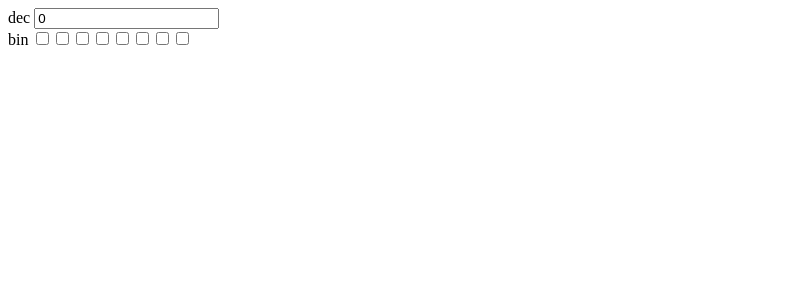
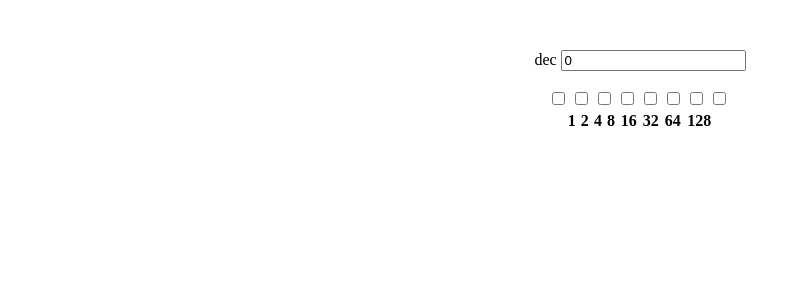
Before and after one commit to g8nuine/Angular_Enjoyers, an Angular app: page / in a window 1280 px wide. Shown: the top 300 px of the page, without its empty margins (0-801 px from the left). Built offline with nearby package versions, Linux system fonts and the light colour scheme.

Commit message:
only binarization

```diff
--- a/src/app/app.component.html
+++ b/src/app/app.component.html
@@ -1,4 +1,35 @@
+<style>
+  .Myclass{
+    text-align: center;
+    margin-top: 50px;
+  }
+  .center {
+    margin-left: auto;
+    margin-right: auto;
+    width: 12%;
+  }
+  .mar{
+    margin-right: 6px;
+  }
+</style>
 <div class="content" role="main">
-dec <input [(ngModel)]="number" (change)="test()"><br>
-bin <input type="checkbox"><input type="checkbox"><input type="checkbox"><input type="checkbox"><input type="checkbox"><input type="checkbox"><input type="checkbox"><input type="checkbox">
+  <form class="Myclass">
+    dec <input type="text" id="num" value="{{number}}" (change)="test()">
+    <br><br>
+    <input class="mar" type="checkbox" [(ngModel)]="checkBox1" name="n1">
+    <input class="mar" type="checkbox" [(ngModel)]="checkBox2" name="n2">
+    <input class="mar" type="checkbox" [(ngModel)]="checkBox3" name="n4">
+    <input class="mar" type="checkbox" [(ngModel)]="checkBox4" name="n8">
+    <input class="mar" type="checkbox" [(ngModel)]="checkBox5" name="n16">
+    <input class="mar" type="checkbox" [(ngModel)]="checkBox6" name="n32">
+    <input class="mar" type="checkbox" [(ngModel)]="checkBox7" name="n64">
+    <input class="mar" type="checkbox" [(ngModel)]="checkBox8" name="n128">
+  </form>
 </div>
+<div>
+  <table class="center">
+    <tr>
+      <th>1</th><th>2</th><th>4</th><th>8</th><th>16</th><th>32</th><th>64</th><th>128</th>
+    </tr>
+  </table>
+</div>
--- a/src/app/app.component.ts
+++ b/src/app/app.component.ts
@@ -9,62 +9,64 @@ export class AppComponent {
   number = 0;
   pom = 0;
 
-  // Script
+  checkBox1: boolean = false;
+  checkBox2: boolean = false;
+  checkBox3: boolean = false;
+  checkBox4: boolean = false;
+  checkBox5: boolean = false;
+  checkBox6: boolean = false;
+  checkBox7: boolean = false;
+  checkBox8: boolean = false;
+
   public test() {
-    this.pom = this.number;
-    if(this.number > 255) {
+    this.checkBox1 = false;
+    this.checkBox2 = false;
+    this.checkBox3 = false;
+    this.checkBox4 = false;
+    this.checkBox5 = false;
+    this.checkBox6 = false;
+    this.checkBox7 = false;
+    this.checkBox8 = false;
+    let x = (document.getElementById("num") as HTMLInputElement).value;
+    let number = parseInt(x);
+    this.pom = number;
+    if(this.pom > 128) {
       alert("error");
       this.pom = 0;
       this.number = 0;
     }
     while (this.pom != 0) {
-      if (this.pom >= 128) {
+      if (this.pom == 128) {
         this.pom -= 128;
-        //TODO
-      } else {
-        //TODO
+        this.checkBox8 = true;
       }
-      if (this.pom >= 64) {
+      else if (this.pom >= 64) {
         this.pom -= 64;
-        //TODO
-      } else {
-        //TODO
+        this.checkBox7 = true;
       }
-      if (this.pom >= 32) {
+      else if (this.pom >= 32) {
         this.pom -= 32;
-        //TODO
-      } else {
-        //TODO
+        this.checkBox6 = true;
       }
-      if (this.pom >= 16) {
+      else if (this.pom >= 16) {
         this.pom -= 16;
-        //TODO
-      } else {
-        //TODO
+        this.checkBox5 = true;
       }
-      if (this.pom >= 8) {
+      else if (this.pom >= 8) {
         this.pom -= 8;
-        //TODO
-      } else {
-        //TODO
+        this.checkBox4 = true;
       }
-      if (this.pom >= 4) {
+      else if (this.pom >= 4) {
         this.pom -= 4;
-        //TODO
-      } else {
-        //TODO
+        this.checkBox3 = true
       }
-      if (this.pom >= 2) {
+      else if (this.pom >= 2) {
         this.pom -= 2;
-        //TODO
-      } else {
-        //TODO
+        this.checkBox2 = true;
       }
-      if (this.pom >= 1) {
+      else if (this.pom >= 1) {
         this.pom -= 1;
-        //TODO
-      } else {
-        //TODO
+        this.checkBox1 = true;
       }
     }
   }
```
Also changed, not shown: 1 other file (tests, documents, lock files or other folders).
